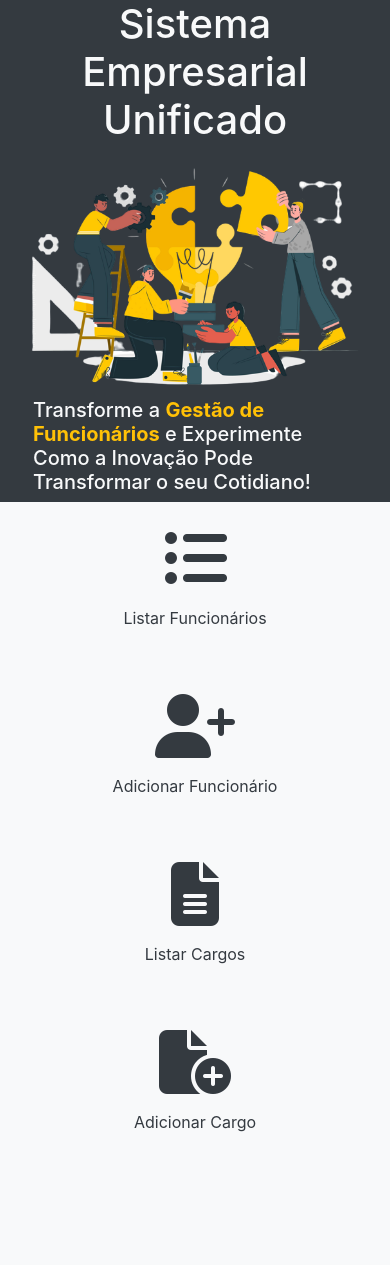
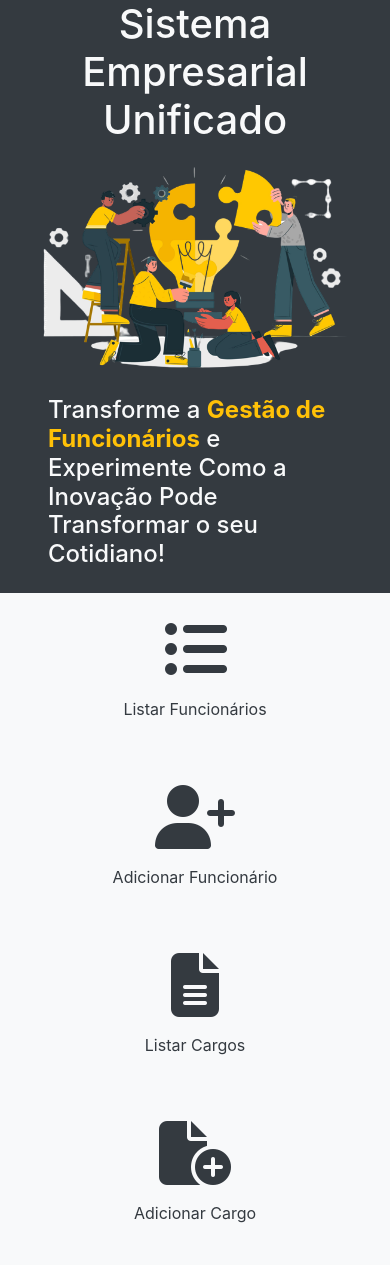
Before and after one commit to DelisG/sistema-empresarial-unificado, a PHP site: page / in a window 390 px wide; the page is wider, and only the part inside the window is pictured. Before the commit the page ends 1132 px from the top of that part, so only its background shows below. Run offline with PHP 8.4, Linux system fonts and the light colour scheme.

Commit message:
📱 Compatibilidade com dispositivos móveis

```diff
--- a/index.php
+++ b/index.php
@@ -9,17 +9,17 @@
     <title>Página Inicial</title>
 </head>
 
-<body>
+<body class="bg-danger">
     <main class="h-100">
 
-        <div class="row h-100">
+        <div class="row h-100 m-0">
             <div class="col-md-8 p-0">
                 <div class="bg-dark d-flex align-items-center justify-content-around flex-column h-100">
 
                     <h1 class="text-light text-wrap text-center px-5">Sistema Empresarial Unificado</h1>
                     <img src="assets/img/img-funcionarios.png" alt="funcionarios colaborativos" class="img-fluid">
 
-                    <h5 class="text-light text-wrap px-5">Transforme a <strong class="text-warning">Gestão de Funcionários</strong>  e Experimente Como a Inovação Pode Transformar o seu Cotidiano!</h5>
+                    <h4 class="text-light text-wrap px-5 py-3">Transforme a <strong class="text-warning">Gestão de Funcionários</strong>  e Experimente Como a Inovação Pode Transformar o seu Cotidiano!</h4>
                 </div>
 
             </div>
@@ -27,9 +27,9 @@
 
 
             <div class="col-md-4 bg-light d-flex align-items-center justify-content-center p-0">
-                <div class="row">
+                <div class="row m-0">
 
-                    <div class="col-md-6 my-4 text-center">
+                    <div class="col-sm-6 my-4 text-center">
                         <a href="read-funcionario.php">
                             <p class="text-dark"><i class="fa-solid fa-list-ul fa-4x"></i></p>
                             <p class="text-dark">Listar Funcionários</p>
@@ -37,21 +37,21 @@
                     </div>
 
 
-                    <div class="col-md-6 my-4 text-center">
+                    <div class="col-sm-6 my-4 text-center">
                         <a href="create-funcionario.php">
                             <p class="text-dark"><i class="fa-solid fa-user-plus fa-4x"></i></p>
                             <p class="text-dark">Adicionar Funcionário</p>
                         </a>
                     </div>
 
-                    <div class="col-md-6 my-4 text-center">
+                    <div class="col-sm-6 my-4 text-center">
                         <a href="cargos.php">
                             <p class="text-dark"><i class="fa-solid fa-file-lines fa-4x"></i></p>
                             <p class="text-dark">Listar Cargos</p>
                         </a>
                     </div>
 
-                    <div class="col-md-6 my-4 text-center">
+                    <div class="col-sm-6 my-4 text-center">
                         <a href="create-cargo.php">
                             <p class="text-dark"><i class="fa-solid fa-file-circle-plus fa-4x"></i></p>
                             <p class="text-dark">Adicionar Cargo</p>
```
